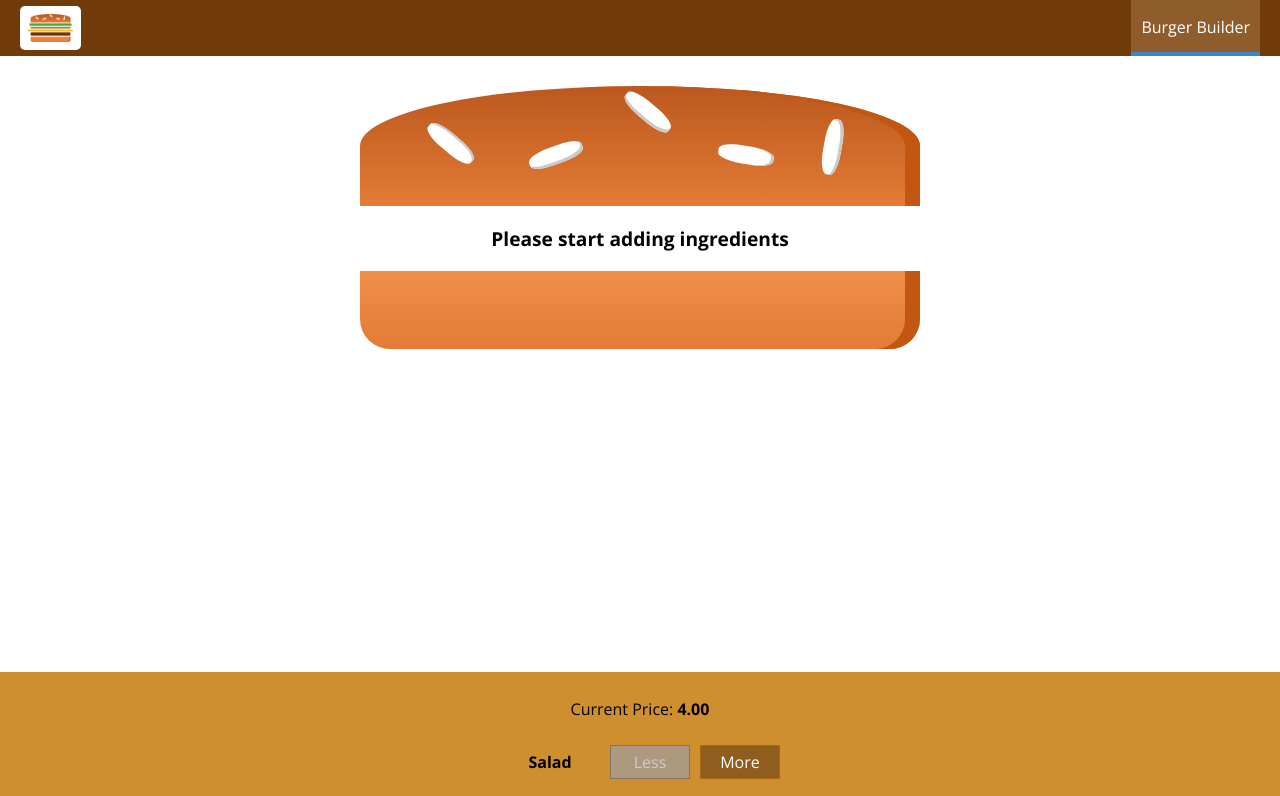
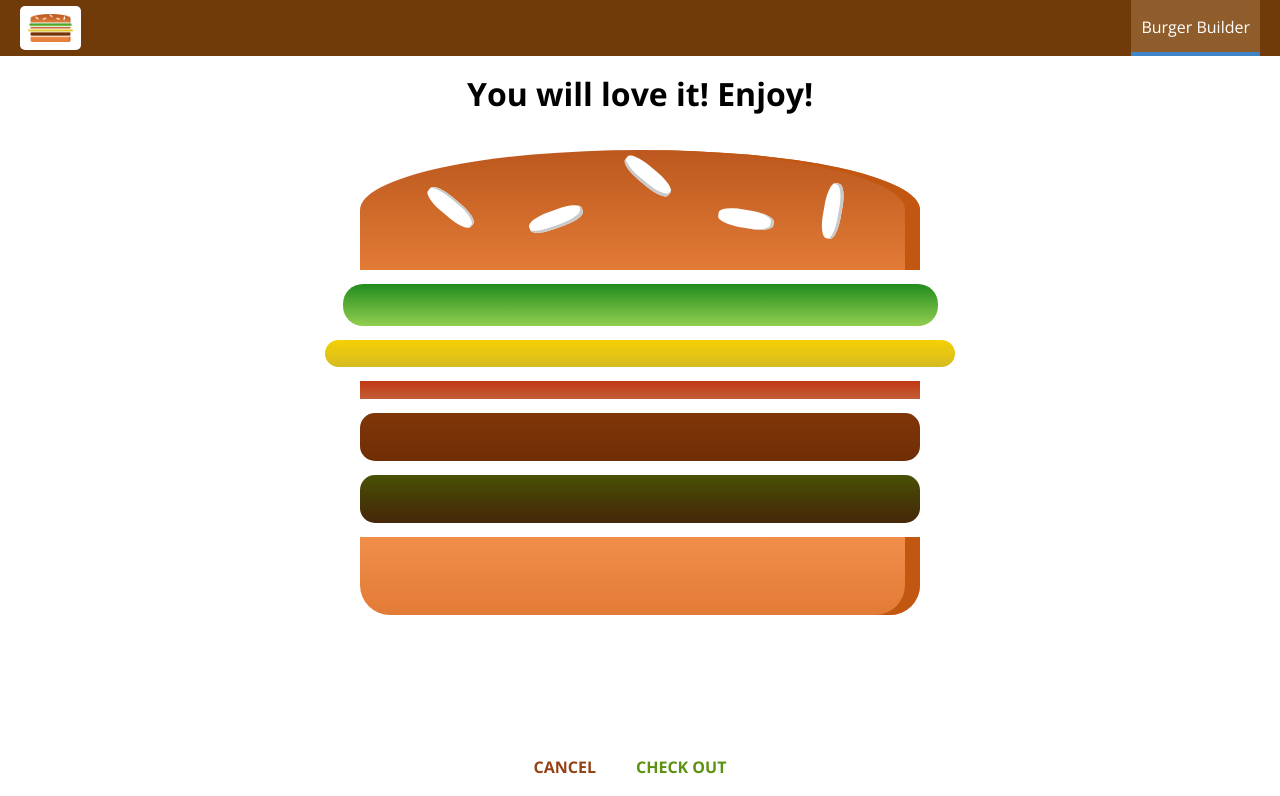
Before and after one commit to justin-in-github/react_burger_builder, a React (Create React App) app: page /checkout in a window 1280 px wide. Shown: the top 796 px of the page. Built offline with nearby package versions, Linux system fonts and the light colour scheme.

Commit message:
need for merge

```diff
--- a/package.json
+++ b/package.json
@@ -6,6 +6,7 @@
     "prop-types": "^15.7.2",
     "react": "^16.11.0",
     "react-dom": "^16.11.0",
+    "react-router-dom": "^5.2.0",
     "react-scripts": "1.1.4"
   },
   "scripts": {
--- a/src/App.js
+++ b/src/App.js
@@ -1,13 +1,20 @@
 import React, { Component } from 'react';
 import Layout from "./components/Layout/Layout"
 import BurgerBuilder from "./containers/BurgerBuilder/BurgerBuilder"
+import Checkout from "./containers/Checkout/Checkout"
+import {Route} from "react-router-dom"
 
 class App extends Component {
   render() {
     return (
       <div>
         <Layout>
-          <BurgerBuilder/>
+          {/* <BurgerBuilder/> */}
+          {/* //we could also use <Switch> instead of exact and this order */}
+          {/* //note: only these directly loaded Components get the special Route props (match, history etc.) */}
+          {/* //BUT we can use withRouter (wrap export) to inject them */}
+          <Route path="/checkout" component={Checkout}/>
+          <Route path="/" exact component={BurgerBuilder}/>
         </Layout>
       </div>
     );
--- a/src/components/Burger/BurgerIngredient/BurgerIngredient.js
+++ b/src/components/Burger/BurgerIngredient/BurgerIngredient.js
@@ -1,5 +1,4 @@
 import React, { Component } from "react"
-import BurgerBuilder from "../../../containers/BurgerBuilder/BurgerBuilder";
 import "./BurgerIngredient.css"
 import PropTypes from "prop-types"
 
--- a/src/components/Navigation/Sidedrawer/Sidedrawer.js
+++ b/src/components/Navigation/Sidedrawer/Sidedrawer.js
@@ -3,7 +3,6 @@ import Logo from "../../Logo/Logo"
 import NavigationItems from "../NavigationItems/NavigationItems"
 import "./Sidedrawer.css"
 import Backdrop from "../../UI/Backdrop/Backdrop"
-import { checkPropTypes } from "prop-types"
 
 const sidedrawer = (props) => {
     let attachedClasses = ["SideDrawer", "Close"]
--- /dev/null
+++ b/src/components/Order/CheckoutSummary/CheckoutSummary.css
@@ -0,0 +1,11 @@
+.CheckoutSummary {
+    text-align: center;
+    width: 80%;
+    margin: auto;
+}
+
+@media (min-width: 600px) {
+    .CheckoutSummary {
+        width: 700px;
+    }
+}
--- /dev/null
+++ b/src/components/Order/CheckoutSummary/CheckoutSummary.js
@@ -0,0 +1,19 @@
+import React from "react"
+import "./CheckoutSummary.css"
+import Burger from "../../Burger/Burger"
+import Button from "../../UI/Button/Button"
+
+const checkoutSummary = (props) => {
+    return (
+        <div className="CheckoutSummary">
+            <h1>You will love it! Enjoy!</h1>
+            <div style={{width: "100%", margin: "auto"}}>
+            <Burger ingredients={props.ingredients}/>
+            </div>
+            <Button btnType="Danger Button" clicked>CANCEL</Button>
+            <Button btnType="Success Button" clicked>CHECK OUT</Button>
+        </div>
+    )
+}
+
+export default checkoutSummary;
--- a/src/components/UI/Backdrop/Backdrop.js
+++ b/src/components/UI/Backdrop/Backdrop.js
@@ -1,4 +1,3 @@
-import { checkPropTypes } from "prop-types";
 import React from "react"
 import "./Backdrop.css"
 
--- a/src/components/UI/Button/Button.js
+++ b/src/components/UI/Button/Button.js
@@ -2,7 +2,6 @@ import React from "react"
 import "./Button.css"
 
 const button = (props) => {
-    console.log(props.btnType)
     return (
         //props.children allows us to use our own button inside (as .children) to apply the styling we set here
         <button
--- a/src/containers/BurgerBuilder/BurgerBuilder.js
+++ b/src/containers/BurgerBuilder/BurgerBuilder.js
@@ -24,6 +24,10 @@ class BurgerBuilder extends Component {
         totalPrice: 4,
         purchaseable: false,
         purchasing: false
+    }
+
+    componentDidMount() {
+        console.log(this.props)
     }
 
     purchaseCancelHandler = () => {
--- /dev/null
+++ b/src/containers/Checkout/Checkout.js
@@ -0,0 +1,24 @@
+import React, {Component} from "react"
+import CheckoutSummary from "../../components/Order/CheckoutSummary/CheckoutSummary"
+
+class Checkout extends Component {
+    state = {
+        ingredients : {
+            salad: 1,
+            cheese: 1,
+            bacon: 1,
+            meat: 1,
+            veganPatty: 1
+        }
+    }
+    render(){
+        return(
+            <div>
+                <CheckoutSummary ingredients={this.state.ingredients}/>
+            </div>
+
+        )
+    }
+}
+
+export default Checkout;
--- a/src/index.js
+++ b/src/index.js
@@ -3,6 +3,13 @@ import ReactDOM from 'react-dom';
 import './index.css';
 import App from './App';
 import registerServiceWorker from './registerServiceWorker';
+import {BrowserRouter} from "react-router-dom"
 
-ReactDOM.render(<App />, document.getElementById('root'));
+const app = (
+    <BrowserRouter>
+        <App/>
+    </BrowserRouter>
+)
+
+ReactDOM.render(app, document.getElementById('root'));
 registerServiceWorker();
```
Also changed, not shown: 2 other files (tests, documents, lock files or other folders).
